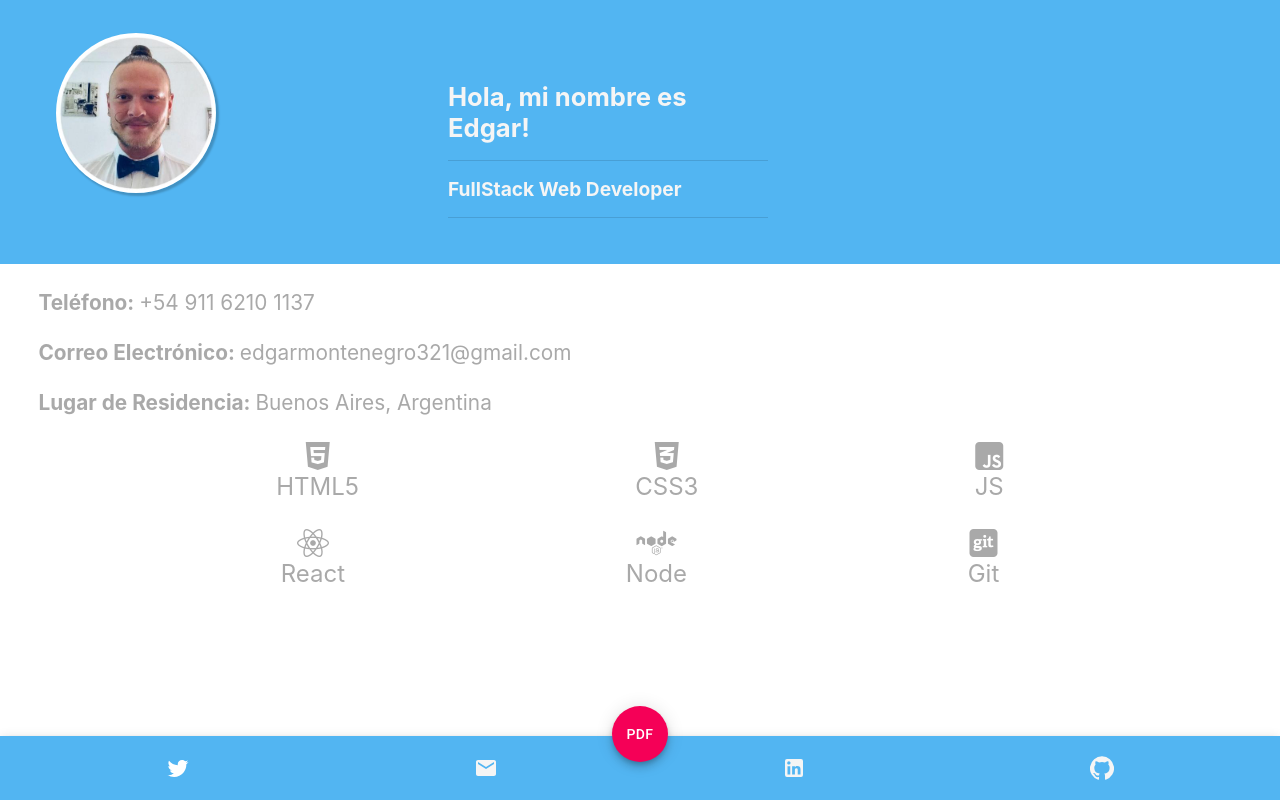
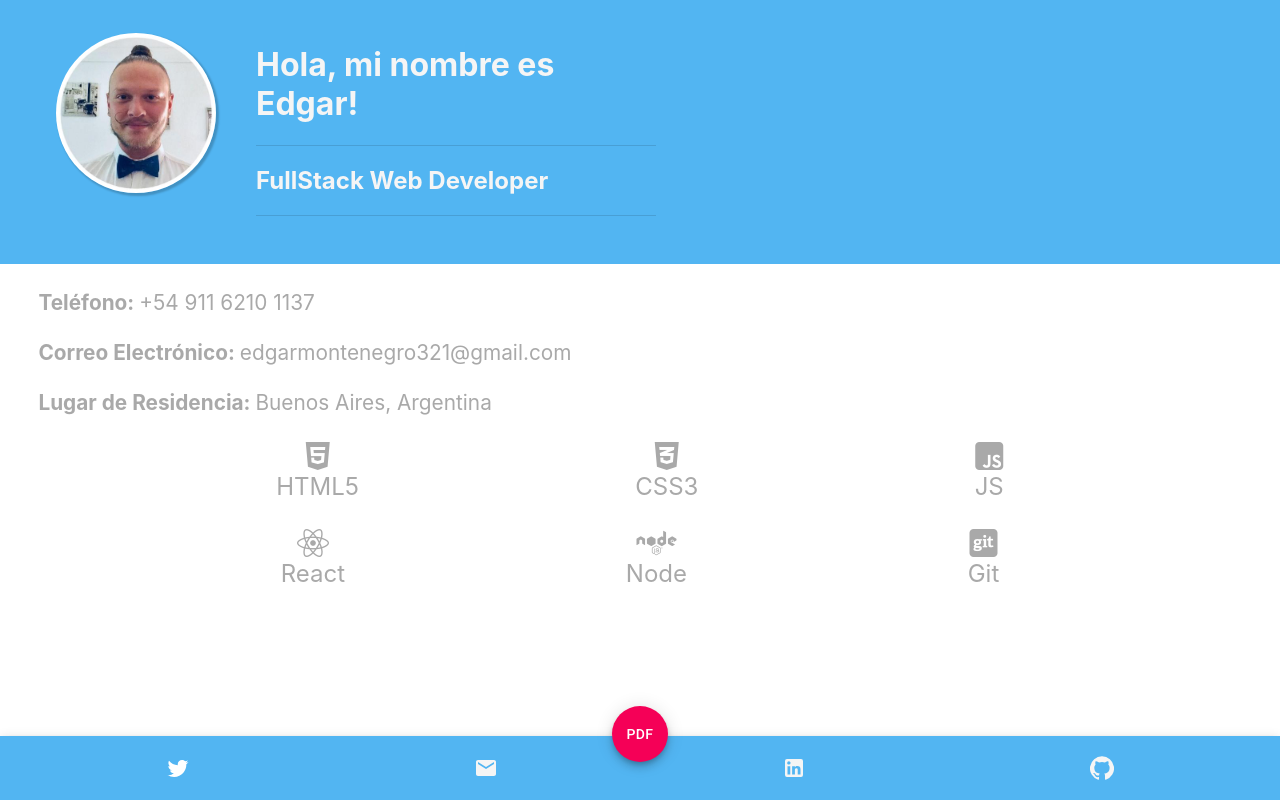
Before and after one commit to Edgarmontenegro123/MyCurriculumVitae, a React (Create React App) app: page / in a window 1280 px wide. Built offline with nearby package versions, Linux system fonts and the light colour scheme.

Commit message:
Fix responsive

```diff
--- a/src/Components/Icons/Icons.css
+++ b/src/Components/Icons/Icons.css
@@ -10,7 +10,7 @@
 }
 @media(min-width: 960px){
     .fab{
-        font-size: 2.5rem
+        font-size: 2rem
     }
 }
 @media(min-width: 1280px){
--- a/src/Components/Icons/Icons.js
+++ b/src/Components/Icons/Icons.js
@@ -17,7 +17,7 @@ const useStyles = makeStyles((theme) => ({
             textAlign: 'center'
           },
         [theme.breakpoints.up('sm')]:{
-            marginTop: '5%',
+            marginTop: '3%',
            justifyContent: 'space-evenly',
            textAlign: 'center',
            fontSize: '1.5rem'
@@ -37,9 +37,6 @@ const useStyles = makeStyles((theme) => ({
         display: 'flex',
         flexDirection: 'column'
     },
-    /* balance:{
-        marginLeft: '-4%'
-    }, */
     /* extra:{
         [theme.breakpoints.up('md')]:{
             display: 'flex'
--- a/src/Components/Title/Title.js
+++ b/src/Components/Title/Title.js
@@ -22,12 +22,12 @@ const useStyles = makeStyles((theme) => ({
             top: 0,
             fontSize: '0.8rem'
           },
-       /*  [theme.breakpoints.up('lg')]:{
+        [theme.breakpoints.up('lg')]:{
         width:'25rem',
-        marginLeft: '40%',
-        fontSize: '2rem',
-        top: -10
-        } */
+        marginLeft: '20%',
+        fontSize: '1rem',
+        top: -40
+        }
     }
 }))
 
```
